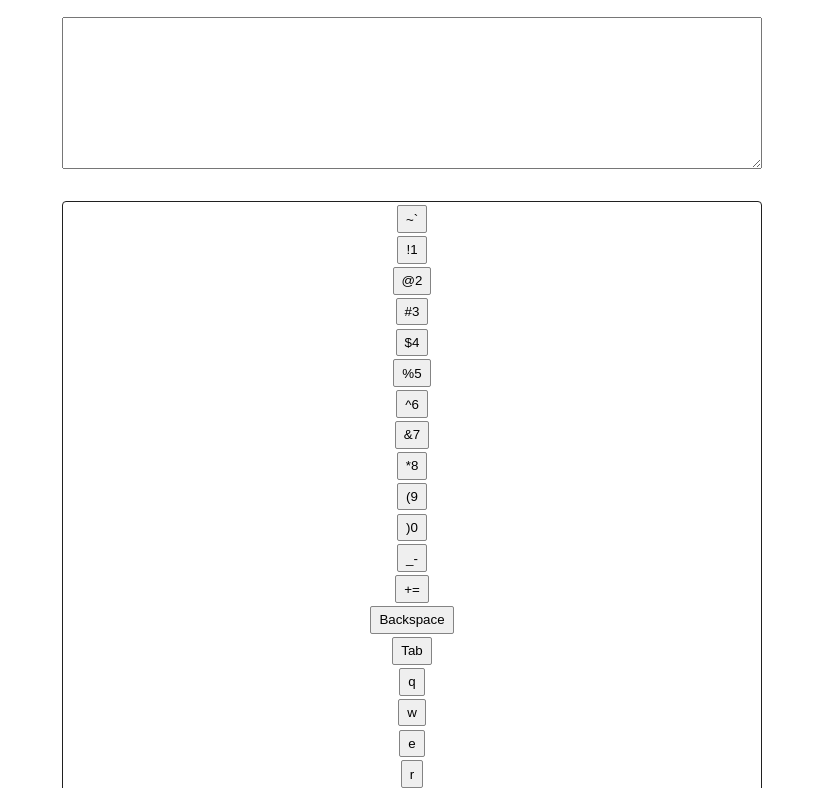
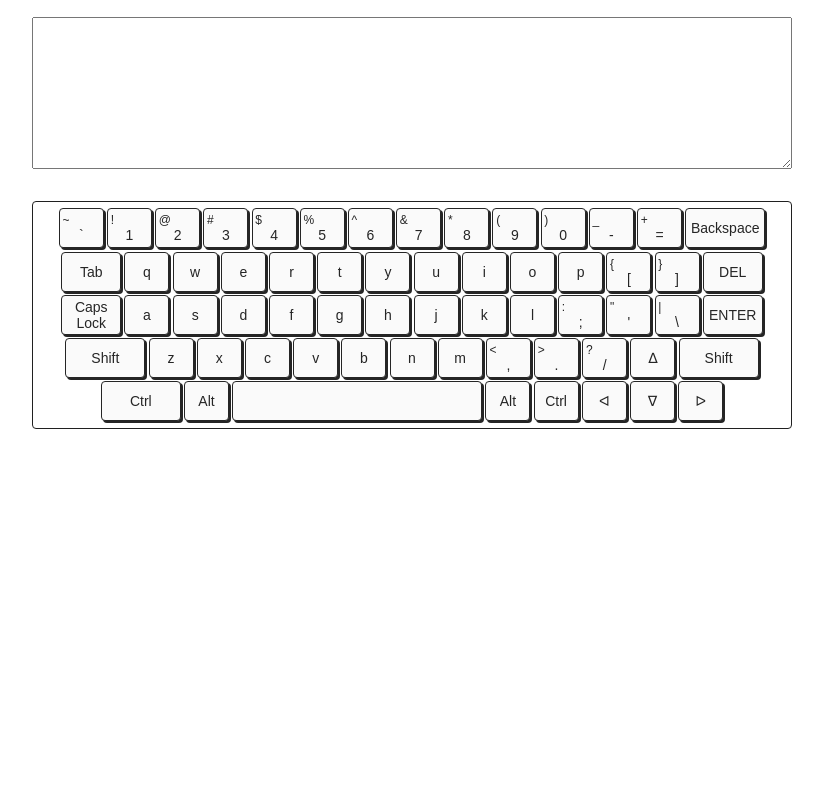
Before and after one commit to RTinIT/rss-virtual-keyboard, a website built with webpack: page index.html in a window 1280 px wide. Shown: the part 52-840 px from the top of the page, without its empty margins (228-1051 px from the left). After the commit the page ends 800 px from the top, so only its background shows below. Built offline with nearby package versions, Linux system fonts and the light colour scheme.

Commit message:
refactor: set styles

```diff
--- a/src/styles/style.css
+++ b/src/styles/style.css
@@ -5,13 +5,18 @@
 }
 
 .main {
-  width: min(70vw, 700px);
+  width: min(80vw, 760px);
   display: flex;
   justify-content: center;
   align-items: center;
   flex-direction: column;
   gap: 2em;
   margin: 0 auto;
+  font-family: sans-serif;
+}
+
+.main__title {
+  text-transform: lowercase;
 }
 
 .output {
@@ -21,74 +26,82 @@
 
 .keyboard {
   width: 100%;
-  min-width: 626px;
+  min-width: 760px;
   display: flex;
   justify-content: center;
   align-items: center;
-  flex-direction: column;
+  flex-wrap: wrap;
   gap: .2em;
   border: 1px solid #202020;
   border-radius: 4px;
-  padding: .2em;
+  padding: .4em;
 }
 
-.row {
-  width: 100%;
-  display: flex;
-  justify-content: center;
-  align-items: center;
-  gap: .2em;
+button {
+  padding: 0.2em 0.2em;
+  transition: .2s;
+  appearance: none;
+  width: 45px;
+  height: 40px;
+  color: #252525;
+  border-radius: 4px;
+  border: 1px solid #252525;
+  background: #fafafa;
+  box-shadow: 2px 2px #252525;
+  cursor: pointer;
+}
+
+button.backspace,
+button.controlleft,
+button.shiftleft,
+button.shiftright
+{
+  width: 80px;
+}
+
+button.tab,
+button.capslock,
+button.enter,
+button.delete
+{
+  width: 60px;
+}
+
+button.space {
+  width: 250px;
+}
+
+.button:hover {
 
 }
 
-.button {
-  padding: .4em .6em;
-  transition: .3s;
-  flex: 1;
-  appearance: none;
-  border: 1px solid #848484;
-  border-radius: 2px;
+button:active {
+  box-shadow: none;
+  transform: translate(0px, 3px);
+  background: #ff7534;
 }
 
-.row:nth-child(2) .button:nth-child(1) {
-  flex: 3;
-}
-.row:nth-child(3) .button:nth-child(1) {
-  flex: 5;
-}
-.row:nth-child(4) .button:nth-child(1) {
-  flex: 4;
-}
-.row:nth-child(4) .button:nth-child(13) {
-  flex: 2;
-}
-.row:nth-child(5) .button:nth-child(3) {
-  flex: 10;
-  height: 2em;
-}
-.row:nth-child(5) .button:nth-child(1) {
-  flex: 2;
-}
-.row:nth-child(5) .button:nth-child(2) {
-  flex: 2;
+.button__shift-key {
+  display: block;
+  font-size: 12px;
+  font-weight: 300;
+  text-align: start;
 }
 
-.button:hover {
-  background-color: rgba(21, 21, 21, 0.214);
-}
-.button:active {
-  color: white;
-  background-color: #202020;
-  border-radius: 50%;
+.button__main-key {
+  display: block;
+  font-size: 14px;
+  font-weight: 500;
+  text-align: center;
 }
 
 .capslock-active {
-  background: rgb(155, 12, 12);
+  background: #ff7534;
   color: white;
 }
 
 .animated {
-  color: white;
-  background-color: #202020;
-  border-radius: 50%;
+  box-shadow: none;
+  transform: translate(0px, 3px);
+  background: #ff7534;
 }
```
